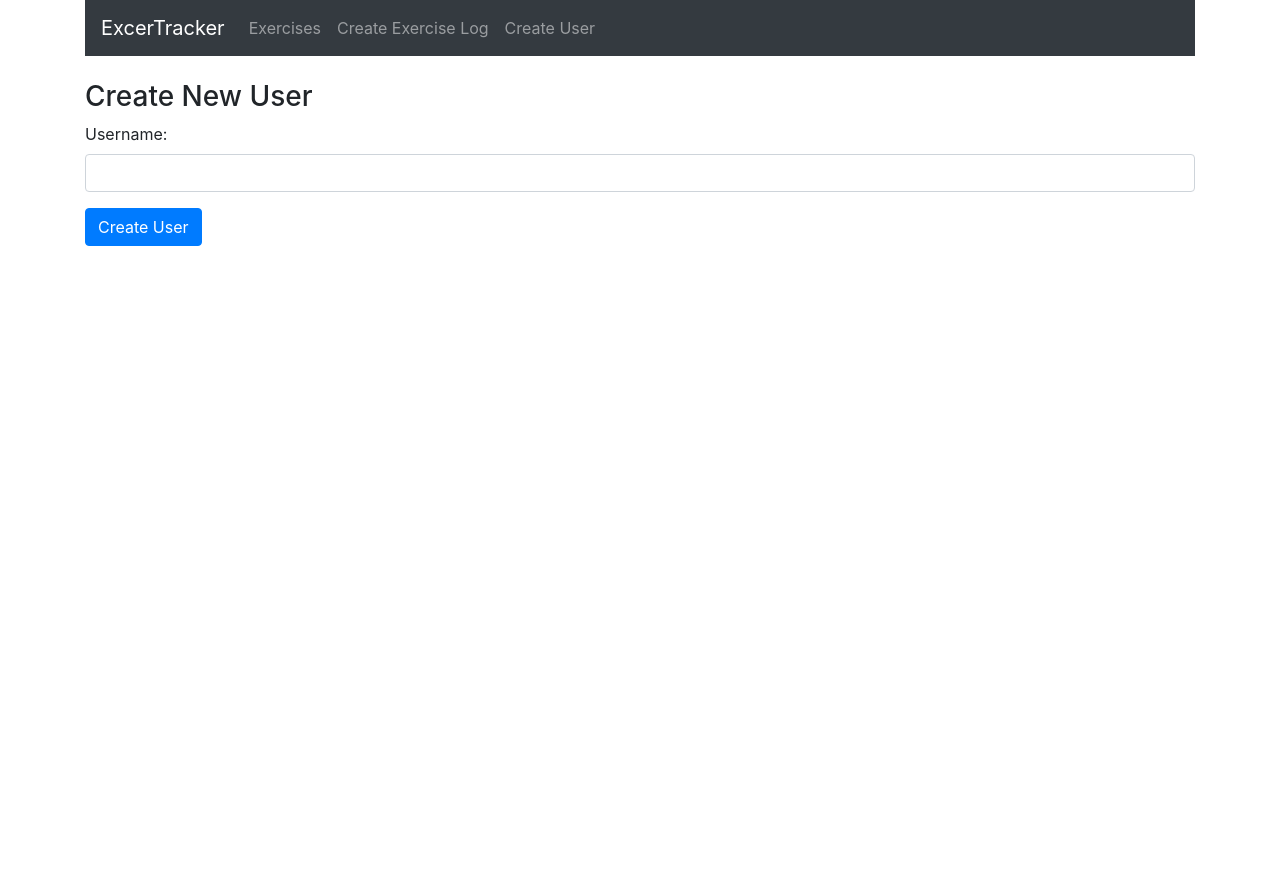
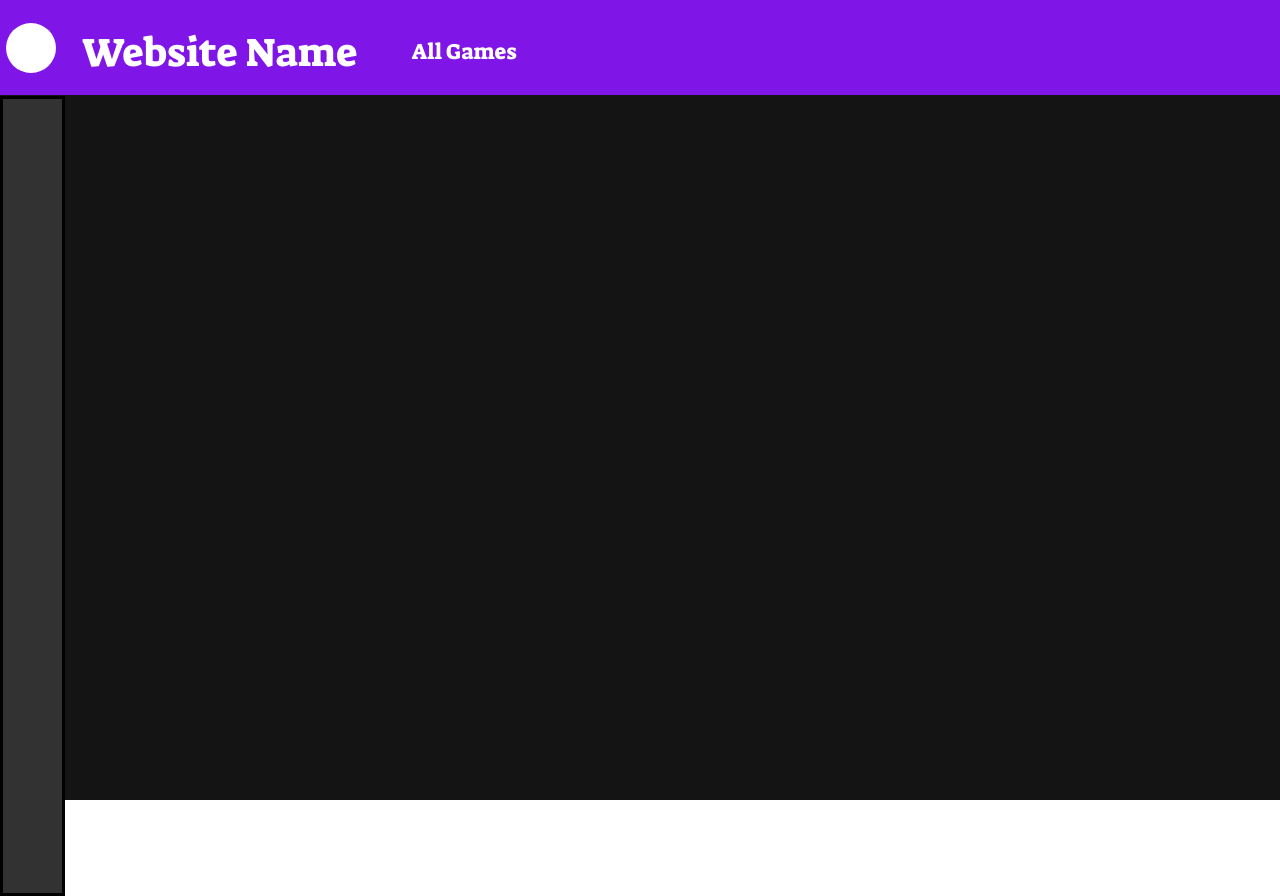
Before and after one commit to JulianGombos/PlayerPlusPlus, a React (Create React App) app in the folder player-plus-plus/: page /user in a window 1280 px wide. Before the commit the page ends 800 px from the top, so only its background shows below. Built offline with nearby package versions, Linux system fonts and the light colour scheme.

Commit message:
Home Page
Added styling to the home page of the website

```diff
--- a/player-plus-plus/package.json
+++ b/player-plus-plus/package.json
@@ -35,5 +35,9 @@
       "last 1 firefox version",
       "last 1 safari version"
     ]
-  }
+  },
+  "description": "This project was bootstrapped with [Create React App](https://github.com/facebook/create-react-app).",
+  "main": "index.js",
+  "author": "",
+  "license": "ISC"
 }
--- a/player-plus-plus/src/App.js
+++ b/player-plus-plus/src/App.js
@@ -7,7 +7,9 @@ import ExercisesList from "./components/exercises-list.component";
 import EditExercise from "./components/edit-exercise.component";
 import CreateExercise from "./components/create-exercise.component";
 import CreateUser from "./components/create-user.component";
+import HomePage from './components/home-page.component';
 
+/*
 function App() {
   return (
     <Router>
@@ -22,5 +24,16 @@ function App() {
     </Router>
   );
 }
+*/
+
+function App(){
+  return (
+    <HomePage />
+
+
+
+
+  );
+}
 
 export default App;
--- /dev/null
+++ b/player-plus-plus/src/components/home-page.component.js
@@ -0,0 +1,23 @@
+import React, { Component } from 'react';
+import { BrowserRouter as Router, Route, Link} from "react-router-dom";
+import "./style-sheets/home-page.css";
+
+export default class HomePage extends Component{
+
+  render(){
+    return(
+      <body>
+          <div class = "pageBackground">
+              <div class = "topBar">
+                  <div class = "topBarGrid">
+                      <div class = "circle"></div>
+                      <div><a href="home.html" target="_blank" class="websiteNameButton" >Website Name</a></div>
+                      <div><a href="testPage.html" target="_blank" class="allGamesButton" >All Games</a></div>
+                  </div>
+              </div>
+              <div class = "leftBar"></div>
+          </div>
+      </body>
+    );
+  }
+}
--- /dev/null
+++ b/player-plus-plus/src/components/style-sheets/home-page.css
@@ -0,0 +1,87 @@
+@font-face {
+  font-family: "Suez_One";
+  src: url("./fonts/suezone.ttf");
+}
+
+.pageBackground {
+  position: absolute;
+  background-color: #141414;
+  height: 100%;
+  width: 100%;
+  margin-top: 0;
+  top: 0;
+  right: 0;
+  bottom: 0;
+  left: 0;
+}
+
+.topBar {
+  position: absolute;
+  margin: 0%;
+  top: 0;
+  right: 0;
+  bottom: 0;
+  left: 0;
+  width: 100%;
+  height: 95px;
+  background-color: #8015E8;
+  border-width: 5px;
+  border-color: black;
+  border-radius: 0px;
+}
+
+.circle {
+  position: relative;
+  width: 50px;
+  height: 50px;
+  background: white;
+  border-radius: 50%;
+  margin-bottom: 5px;
+}
+
+.topBarGrid {
+  display: grid;
+  min-height: 100px;
+  grid-template-columns: 75px 300px 200px; /*Add more columns for search bar and login elements*/
+  margin-left: 0.5%;
+  align-content: center;
+}
+
+.leftBar {
+  /*Probably need a grid class to arrange all the circle elements for followed games*/
+  position: absolute;
+  width: 65px;
+  height: 100%;
+  top: 96px;
+  right: 0;
+  bottom: 0;
+  left: 0;
+  background-color: #323232;
+  border-width: 3px;
+  border-style: solid;
+  border-color: black;
+}
+
+.websiteNameButton {
+  position: absolute;
+  font-size: 250%;
+  font-family: Suez_One;
+  color: white;
+
+  text-decoration: none;
+}
+
+.allGamesButton {
+  position: absolute;
+  font-size: 22px;
+  font-family:Suez_One;
+  color:white;
+  text-decoration: none;
+  margin-top: 12px;
+  margin-left: 30px;
+}
+
+a:hover {
+  color: #D2ACF7;
+  text-decoration: none;
+}
```
Also changed, not shown: player-plus-plus/src/components/style-sheets/fonts/suezone.ttf (added).
